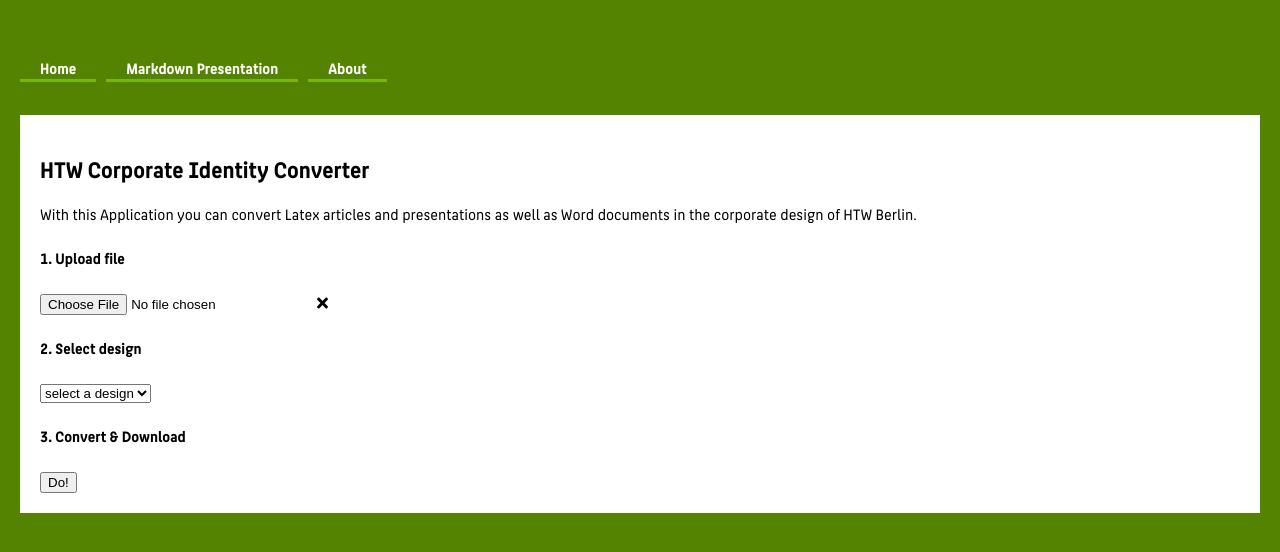
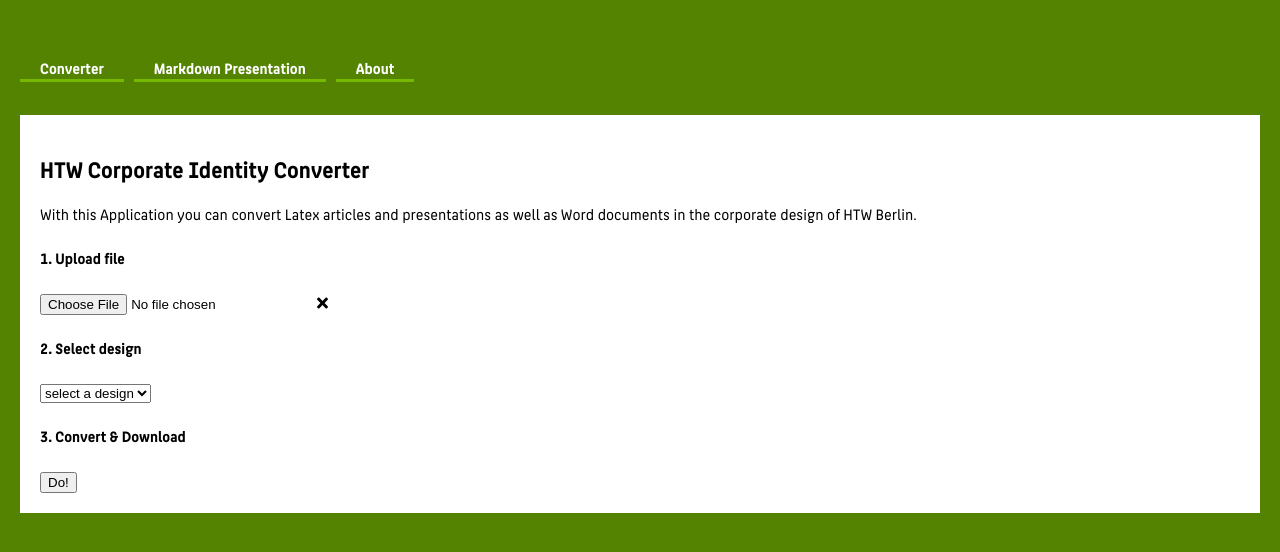
Before and after one commit to jakobfp/convert-spa, a React (Create React App) app: page /#/ in a window 1280 px wide. Shown: the top 552 px of the page. Built offline with nearby package versions, Linux system fonts and the light colour scheme; what react-pose would draw is missing.

Commit message:
refactor name of converter component

```diff
--- a/src/App.js
+++ b/src/App.js
@@ -4,7 +4,7 @@
 import { library } from '@fortawesome/fontawesome-svg-core'
 import { faCheckSquare, faTimes } from '@fortawesome/free-solid-svg-icons'
 
-import Home from "./components/Home";
+import Converter from "./components/Converter";
 import About from "./components/About";
 import {MarkdownToBeamer, MarkdownToBeamerHeader} from "./components/Markdown-Presentation.js";
 
@@ -16,12 +16,12 @@
       <Router>
         <div>
           <ul className="header">
-            <li><NavLink to="/">Home</NavLink></li>
+            <li><NavLink to="/">Converter</NavLink></li>
             <li><NavLink to="/mdpres">Markdown Presentation</NavLink></li>
             <li><NavLink to="/about">About</NavLink></li>
           </ul>
           <div className="content">
-            <Route exact path="/" component={Home}/>
+            <Route exact path="/" component={Converter}/>
             <Route exact path="/mdpres" component={MarkdownToBeamerHeader}/>
             <Route exact path="/about" component={About}/>
           </div>
--- a/src/components/Home.js
+++ b/src/components/Converter.js
@@ -15,7 +15,7 @@
   document.body.removeChild(link);
 }
 
-class Home extends Component {
+class Converter extends Component {
 
   constructor(props) {
     super(props);
@@ -158,4 +158,4 @@
   }
 }
 
-export default Home;
+export default Converter;
```
